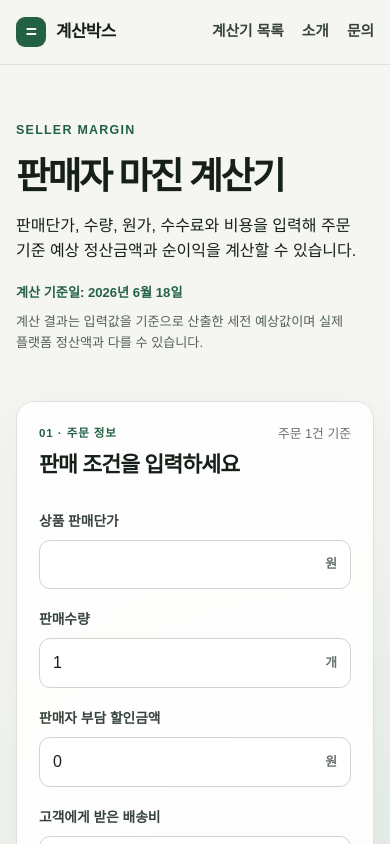
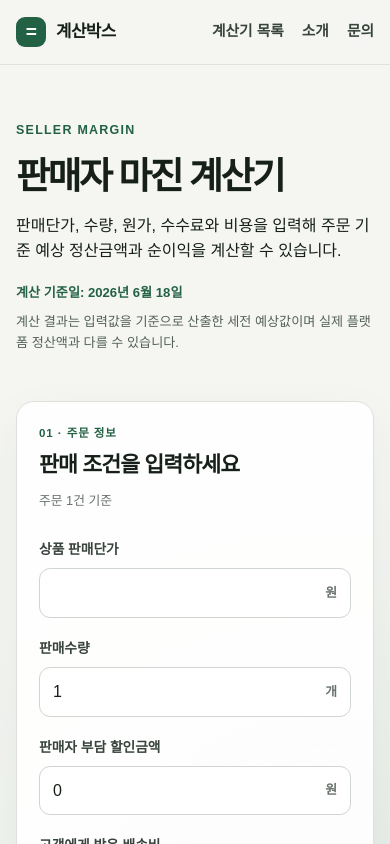
Before and after one commit to JulGi-Park/integrated-calculator, a Next.js app: page /calculators/seller-margin in a window 390 px wide. Shown: the top 844 px of the page. Built offline with nearby package versions, Linux system fonts and the light colour scheme.

Commit message:
fix: stabilize public calculator mobile layout

```diff
--- a/app/globals.css
+++ b/app/globals.css
@@ -509,6 +509,22 @@ a:focus-visible {
     padding-block: 56px 80px;
   }
 
+  .page-heading,
+  .page-heading h1,
+  .page-heading p,
+  .seller-margin-meta {
+    min-width: 0;
+    max-width: 100%;
+    word-break: normal;
+    overflow-wrap: anywhere;
+  }
+
+  .page-section :where(h1, h2, h3, p, span, li, dt, dd, strong, label, button) {
+    min-width: 0;
+    word-break: normal;
+    overflow-wrap: anywhere;
+  }
+
   .calculator-grid {
     grid-template-columns: 1fr;
   }
--- a/components/calculators/SalaryTakeHomeCalculator.module.css
+++ b/components/calculators/SalaryTakeHomeCalculator.module.css
@@ -399,6 +399,15 @@
     border-radius: 18px;
   }
 
+  .cardHeading {
+    display: block;
+  }
+
+  .cardHeading > p {
+    margin-top: 8px;
+    text-align: left;
+  }
+
   .actions,
   .summaryGrid,
   .resultActions {
--- a/components/calculators/SellerMarginCalculator.module.css
+++ b/components/calculators/SellerMarginCalculator.module.css
@@ -358,6 +358,15 @@
     border-radius: 18px;
   }
 
+  .cardHeading {
+    display: block;
+  }
+
+  .cardHeading > p {
+    margin-top: 8px;
+    text-align: left;
+  }
+
   .fieldGrid {
     grid-template-columns: 1fr;
   }
--- a/components/calculators/SeveranceCalculator.module.css
+++ b/components/calculators/SeveranceCalculator.module.css
@@ -464,6 +464,15 @@
     border-radius: 18px;
   }
 
+  .cardHeading {
+    display: block;
+  }
+
+  .cardHeading > p {
+    margin-top: 8px;
+    text-align: left;
+  }
+
   .actions,
   .summaryGrid {
     grid-template-columns: 1fr;
--- a/components/calculators/UnemploymentCalculator.module.css
+++ b/components/calculators/UnemploymentCalculator.module.css
@@ -393,6 +393,15 @@
     border-radius: 18px;
   }
 
+  .cardHeading {
+    display: block;
+  }
+
+  .cardHeading > p {
+    margin-top: 8px;
+    text-align: left;
+  }
+
   .actions,
   .segmented,
   .summaryGrid {
```
